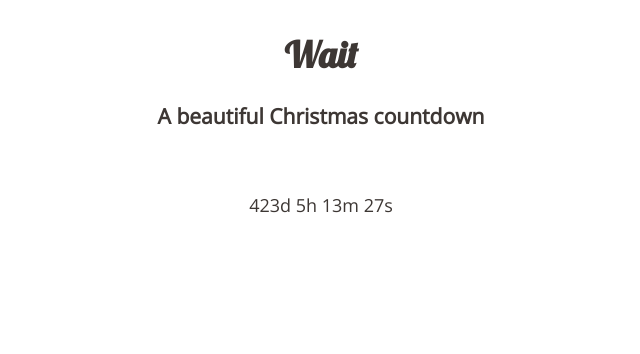
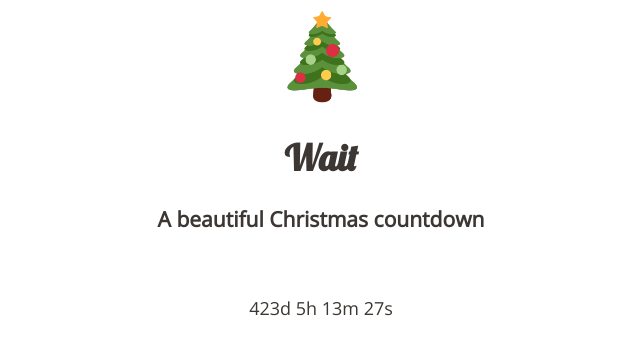
Before and after one commit to gitter-badger/wait, a plain HTML site: page index.html in a window 1280 px wide. Shown: the whole page, without its empty margins (327-967 px from the left). Drawn offline with nearby package versions, Linux system fonts and the light colour scheme.

Commit message:
Update index.html

```diff
--- a/index.html
+++ b/index.html
@@ -5,9 +5,11 @@
 <title> Wait </title>
 <script src="./js/countdown.js" type="text/javascript"></script>
 <link type="text/css" rel="stylesheet" href="./css/style.css"></link>
+<link rel="shortcut icon" href="./img/twemoji-tree.ico" type="image/x-icon">
 </head>
 
 <body>
+<img src="./img/twemoji-tree.png" style="width:98px;height:98px;"> <br/>
 <h1> Wait </h1>
 <h3>A beautiful Christmas countdown</h3> <br/>
 <p id="countdown"></p>
```
